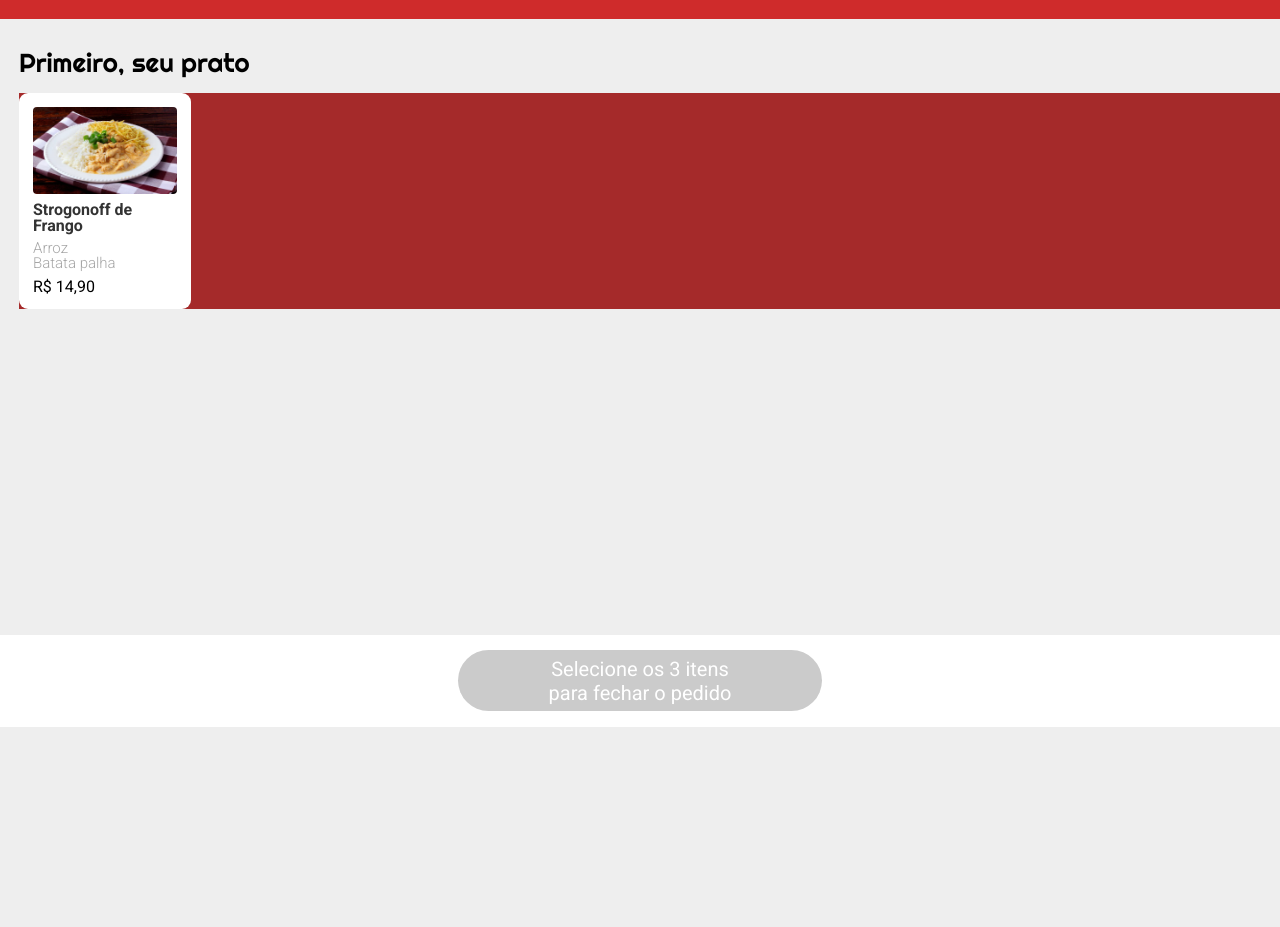
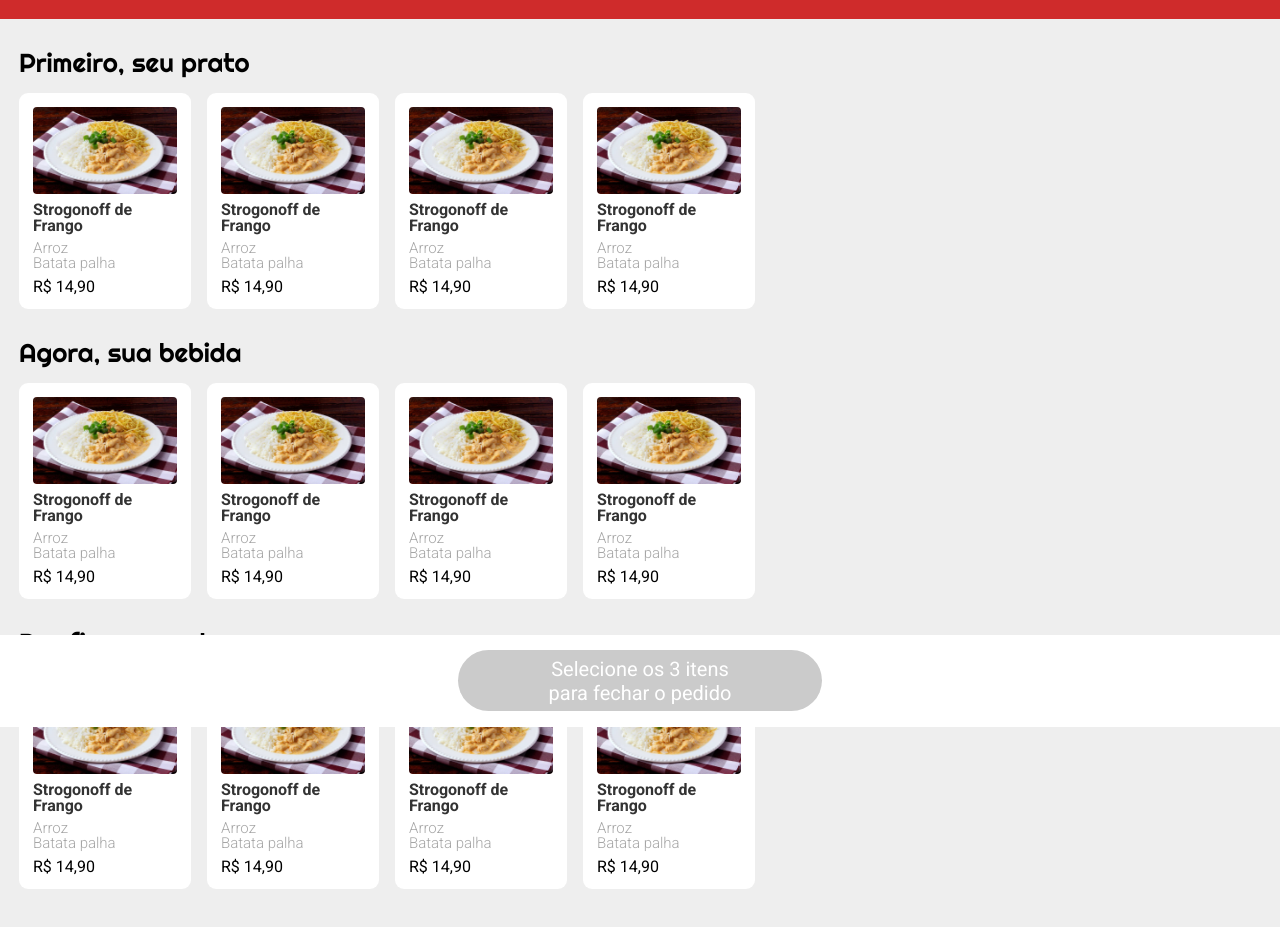
Before and after one commit to hugokelven/projeto3-driveneats, a plain HTML site: page index.html in a window 1280 px wide. Shown: the part 73-1000 px from the top of the page. Before the commit the page ends 800 px from the top, so only its background shows below. Drawn offline with Linux system fonts and the light colour scheme.

Commit message:
elementos vazando a div finalizados

```diff
--- a/index.html
+++ b/index.html
@@ -23,6 +23,91 @@
             Batata palha</nav>
             <nav class="prato__preco">R$ 14,90</nav>
         </article>
+        <article class="prato">
+            <img src="imgs/strogonoff-frango.jpg" alt="strogonoff de frango">
+            <nav class="prato__nome">Strogonoff de Frango</nav>
+            <nav class="prato__descricao">Arroz <br>
+            Batata palha</nav>
+            <nav class="prato__preco">R$ 14,90</nav>
+        </article>
+        <article class="prato">
+            <img src="imgs/strogonoff-frango.jpg" alt="strogonoff de frango">
+            <nav class="prato__nome">Strogonoff de Frango</nav>
+            <nav class="prato__descricao">Arroz <br>
+            Batata palha</nav>
+            <nav class="prato__preco">R$ 14,90</nav>
+        </article>
+        <article class="prato">
+            <img src="imgs/strogonoff-frango.jpg" alt="strogonoff de frango">
+            <nav class="prato__nome">Strogonoff de Frango</nav>
+            <nav class="prato__descricao">Arroz <br>
+            Batata palha</nav>
+            <nav class="prato__preco">R$ 14,90</nav>
+        </article>
+    </div>
+
+    <nav class="titulo-secao">Agora, sua bebida</nav>
+    <div class="bebidas">
+        <article class="bebida">
+            <img src="imgs/strogonoff-frango.jpg" alt="strogonoff de frango">
+            <nav class="bebida__nome">Strogonoff de Frango</nav>
+            <nav class="bebida__descricao">Arroz <br>
+            Batata palha</nav>
+            <nav class="bebida__preco">R$ 14,90</nav>
+        </article>
+        <article class="bebida">
+            <img src="imgs/strogonoff-frango.jpg" alt="strogonoff de frango">
+            <nav class="bebida__nome">Strogonoff de Frango</nav>
+            <nav class="bebida__descricao">Arroz <br>
+            Batata palha</nav>
+            <nav class="bebida__preco">R$ 14,90</nav>
+        </article>
+        <article class="bebida">
+            <img src="imgs/strogonoff-frango.jpg" alt="strogonoff de frango">
+            <nav class="bebida__nome">Strogonoff de Frango</nav>
+            <nav class="bebida__descricao">Arroz <br>
+            Batata palha</nav>
+            <nav class="bebida__preco">R$ 14,90</nav>
+        </article>
+        <article class="bebida">
+            <img src="imgs/strogonoff-frango.jpg" alt="strogonoff de frango">
+            <nav class="bebida__nome">Strogonoff de Frango</nav>
+            <nav class="bebida__descricao">Arroz <br>
+            Batata palha</nav>
+            <nav class="bebida__preco">R$ 14,90</nav>
+        </article>
+    </div>
+
+    <nav class="titulo-secao">Por fim, sua sobremesa</nav>
+    <div class="sobremesas">
+        <article class="sobremesa">
+            <img src="imgs/strogonoff-frango.jpg" alt="strogonoff de frango">
+            <nav class="sobremesa__nome">Strogonoff de Frango</nav>
+            <nav class="sobremesa__descricao">Arroz <br>
+            Batata palha</nav>
+            <nav class="sobremesa__preco">R$ 14,90</nav>
+        </article>
+        <article class="sobremesa">
+            <img src="imgs/strogonoff-frango.jpg" alt="strogonoff de frango">
+            <nav class="sobremesa__nome">Strogonoff de Frango</nav>
+            <nav class="sobremesa__descricao">Arroz <br>
+            Batata palha</nav>
+            <nav class="sobremesa__preco">R$ 14,90</nav>
+        </article>
+        <article class="sobremesa">
+            <img src="imgs/strogonoff-frango.jpg" alt="strogonoff de frango">
+            <nav class="sobremesa__nome">Strogonoff de Frango</nav>
+            <nav class="sobremesa__descricao">Arroz <br>
+            Batata palha</nav>
+            <nav class="sobremesa__preco">R$ 14,90</nav>
+        </article>
+        <article class="sobremesa">
+            <img src="imgs/strogonoff-frango.jpg" alt="strogonoff de frango">
+            <nav class="sobremesa__nome">Strogonoff de Frango</nav>
+            <nav class="sobremesa__descricao">Arroz <br>
+            Batata palha</nav>
+            <nav class="sobremesa__preco">R$ 14,90</nav>
+        </article>
     </div>
 
     <footer>
--- a/styles.css
+++ b/styles.css
@@ -6,6 +6,7 @@ body {
 }
 header {
     position: sticky;
+    top: 0;
     left: 0;
     right: 0;
     height: 92px;
@@ -37,13 +38,15 @@ header nav {
 .pratos {
     height: 216px;
     margin-left: 19px;
-    background-color: brown;
+    display: flex;
+    overflow-x: hidden;
 }
 .prato {
     width: 172px;
     height: 100%;
     padding: 14px;
     border-radius: 9px;
+    margin-right: 16px;
     display: flex;
     flex-direction: column;
     justify-content: space-between;
@@ -71,8 +74,90 @@ header nav {
     height: 87px;
     border-radius: 4px;
 }
+
+.bebidas {
+    height: 216px;
+    margin-left: 19px;
+    display: flex;
+    overflow-x: hidden;
+}
+.bebida {
+    width: 172px;
+    height: 100%;
+    padding: 14px;
+    border-radius: 9px;
+    margin-right: 16px;
+    display: flex;
+    flex-direction: column;
+    justify-content: space-between;
+    background-color: white;
+}
+.bebida__nome {
+    font-family: 'Roboto', sans-serif;
+    font-size: 16px;
+    font-weight: 700;
+    color: #333333;
+}
+.bebida__descricao {
+    font-family: 'Roboto', sans-serif;
+    font-size: 15px;
+    font-weight: 300;
+    color: #A6A6A6;
+}
+.bebida__preco {
+    font-family: 'Roboto', sans-serif;
+    font-size: 16px;
+    font-weight: 400;
+}
+.bebida img {
+    width: 144px;
+    height: 87px;
+    border-radius: 4px;
+}
+
+.sobremesas {
+    height: 216px;
+    margin-left: 19px;
+    margin-bottom: 16px;
+    display: flex;
+    overflow-x: hidden;
+}
+.sobremesa {
+    width: 172px;
+    height: 100%;
+    padding: 14px;
+    border-radius: 9px;
+    margin-right: 16px;
+    display: flex;
+    flex-direction: column;
+    justify-content: space-between;
+    background-color: white;
+}
+.sobremesa__nome {
+    font-family: 'Roboto', sans-serif;
+    font-size: 16px;
+    font-weight: 700;
+    color: #333333;
+}
+.sobremesa__descricao {
+    font-family: 'Roboto', sans-serif;
+    font-size: 15px;
+    font-weight: 300;
+    color: #A6A6A6;
+}
+.sobremesa__preco {
+    font-family: 'Roboto', sans-serif;
+    font-size: 16px;
+    font-weight: 400;
+}
+.sobremesa img {
+    width: 144px;
+    height: 87px;
+    border-radius: 4px;
+}
+
 footer {
-    position: fixed;
+    position: sticky;
     bottom: 0;
     left: 0;
     right: 0;
```
